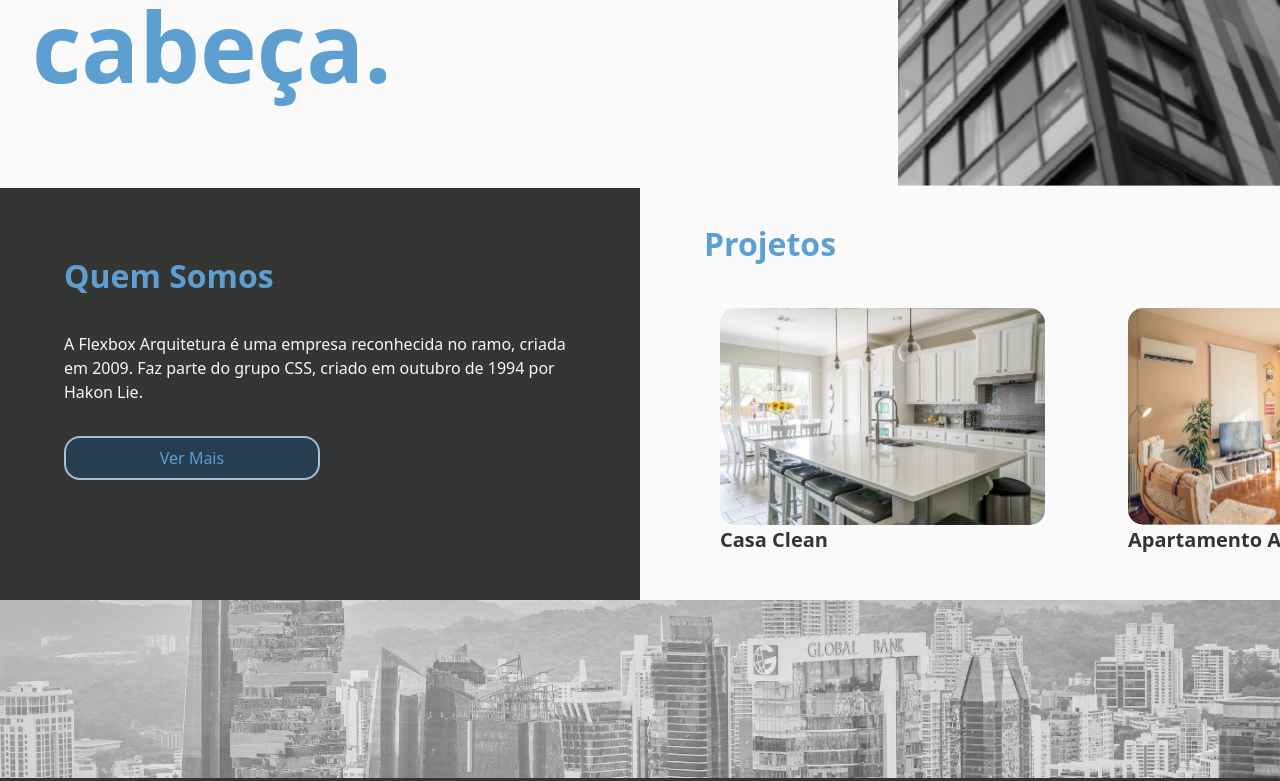
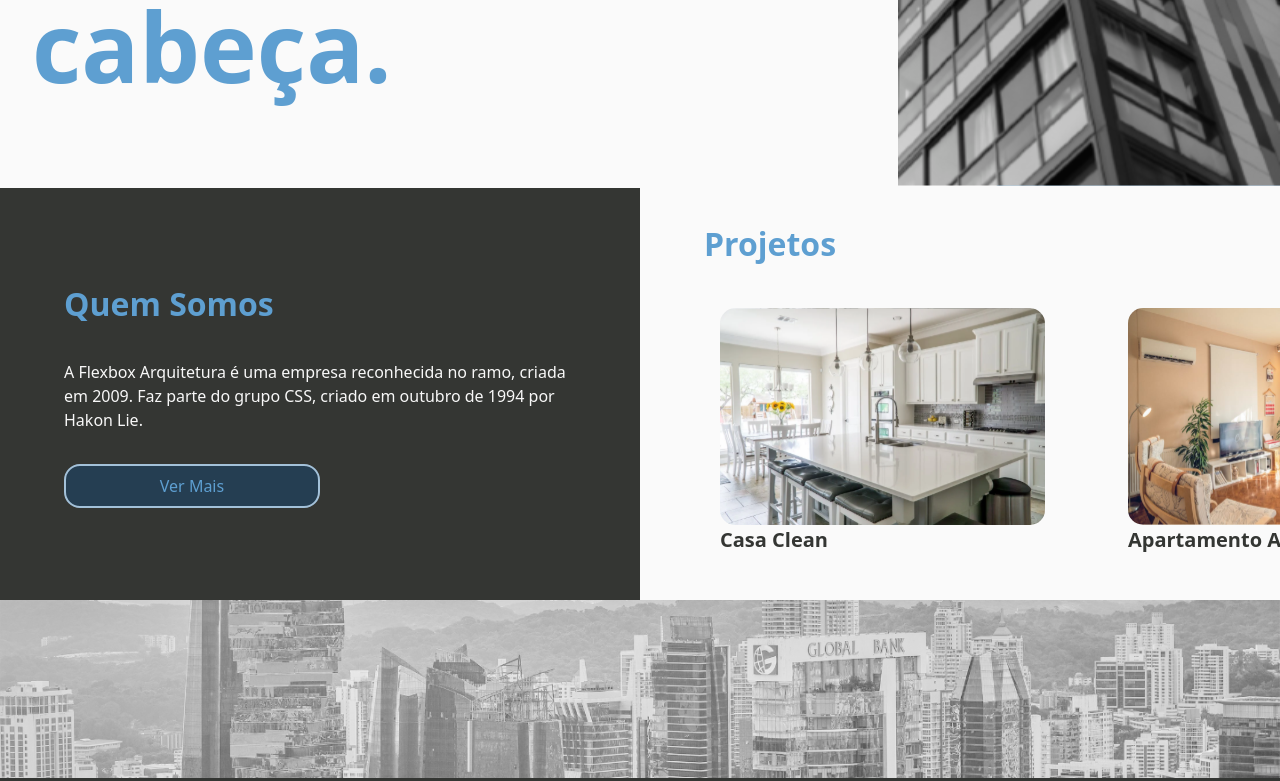
Before and after one commit to DanielCatania/flexbox-arquitetura, a Next.js app in the folder app/: page / in a window 1280 px wide. Shown: the part 497-1278 px from the top of the page. Built offline with nearby package versions, Linux system fonts and the light colour scheme.

Commit message:
style: adjusting the padding of the about

```diff
--- a/app/src/screens/HomeScreen/About/index.tsx
+++ b/app/src/screens/HomeScreen/About/index.tsx
@@ -4,7 +4,7 @@ import Button from "@/components/Button";
 export default function About() {
   return (
     <section
-      className="bg-neutral-150 flex flex-col md:p-16 p-8 md:gap-8 gap-4 md:w-1/2"
+      className="bg-neutral-150 flex flex-col justify-center md:px-16 px-8 md:py-8 py-4 md:gap-8 gap-4 md:w-1/2"
     >
       <Text
         size="xl"
```
